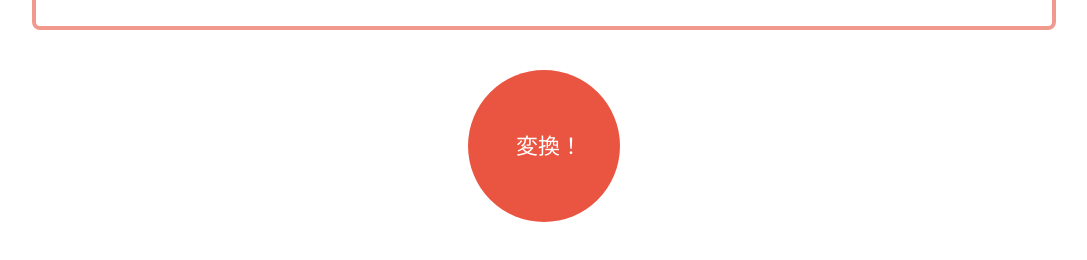
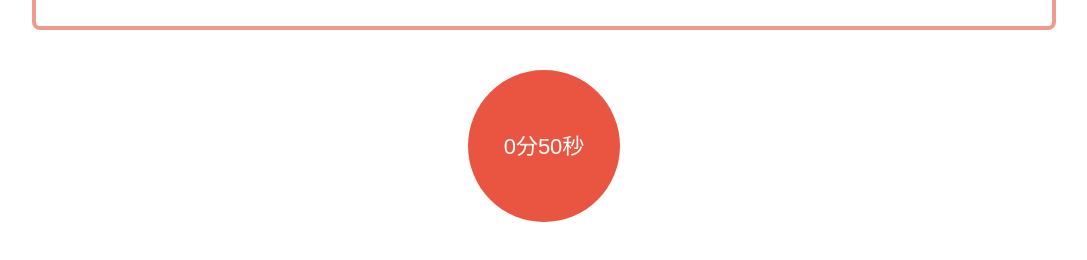
Before and after one commit to ren-chin/renchin-web, a Vue app: page / in a window 1280 px wide. Shown: the part 428-688 px from the top of the page, without its empty margins (96-1183 px from the left). Built offline with nearby package versions, Linux system fonts and the light colour scheme; a web font is replaced by a local one.

Commit message:
feat: display result

```diff
--- a/src/views/Home.vue
+++ b/src/views/Home.vue
@@ -10,12 +10,14 @@
       <Recipe v-model:wattage="recipeWattage" v-model:time="recipeTime" />
     </div>
 
-    <button class="submit-button">変換！</button>
+    <div class="result">
+      <span> {{ resultMinute }}分{{ resultSecond }}秒 </span>
+    </div>
   </div>
 </template>
 
 <script lang="ts">
-import { defineComponent, ref } from "vue";
+import { computed, defineComponent, ref } from "vue";
 import WattageSelect from "@/components/WattageSelect.vue";
 import Recipe from "@/components/Recipe.vue";
 
@@ -30,10 +32,24 @@ export default defineComponent({
     const recipeWattage = ref(600);
     const recipeTime = ref(90);
 
+    const resultTime = computed(() => {
+      const time =
+        (recipeTime.value * recipeWattage.value) / microwaveWattage.value;
+      return Math.round(time / 10) * 10;
+    });
+    const resultMinute = computed(() => {
+      return Math.floor(resultTime.value / 60);
+    });
+    const resultSecond = computed(() => {
+      return resultTime.value % 60;
+    });
+
     return {
       microwaveWattage,
       recipeWattage,
       recipeTime,
+      resultMinute,
+      resultSecond,
     };
   },
 });
@@ -54,10 +70,13 @@ export default defineComponent({
   border-radius: 8px;
 }
 
-.submit-button {
+.result {
+  display: flex;
+  align-items: center;
+  justify-content: center;
   width: 152px;
   height: 152px;
-  padding-left: 16px;
+  margin: 0 auto;
   font-family: keifont, sans-serif;
   font-size: 22px;
   color: #fff;
```
